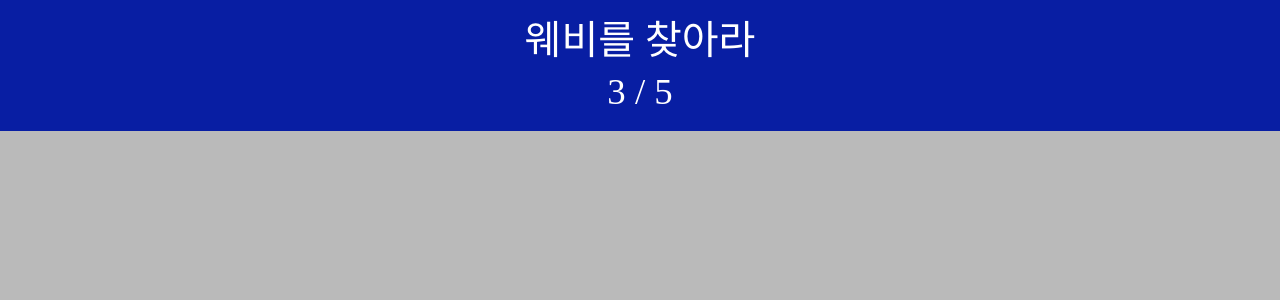
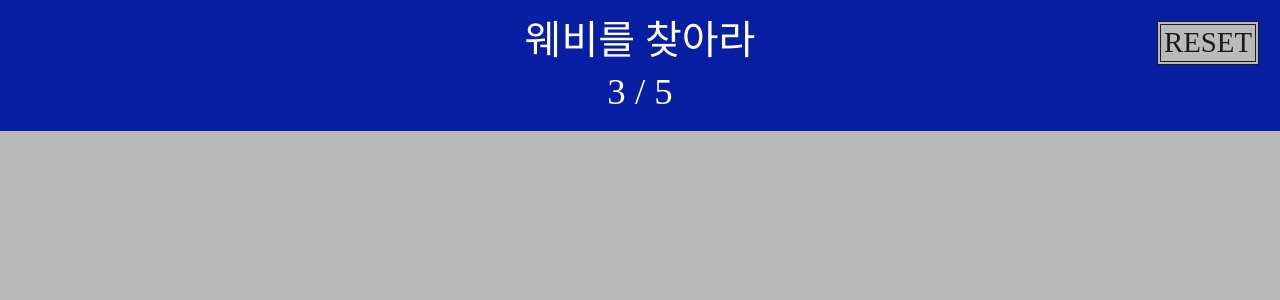
Before and after one commit to se0jinYoon/NOW-SOPT, a React (Vite) app in the folder 3주차과제/cardGame/: page / in a window 1280 px wide. Shown: the top 300 px of the page. Built offline with nearby package versions, Linux system fonts and the light colour scheme; a web font is replaced by a local one.

Commit message:
feat: reset 버튼 뷰 구현

```diff
--- a/3주차과제/cardGame/src/App.jsx
+++ b/3주차과제/cardGame/src/App.jsx
@@ -11,6 +11,7 @@
         <Header>
           <HeaderTitle>웨비를 찾아라</HeaderTitle>
           <Score>3 / 5</Score>
+          <ResetBtn>RESET</ResetBtn>
         </Header>
       </Wrapper>
     </ThemeProvider>
@@ -33,6 +34,7 @@
   color: ${({ theme }) => theme.colors.black};
 `;
 
+// header
 const Header = styled.header`
   position: absolute;
   top: 0;
@@ -58,3 +60,20 @@
   color: ${({ theme }) => theme.colors.white};
   font-size: 2.3rem;
 `;
+
+const ResetBtn = styled.button`
+  position: absolute;
+  top: 1.3rem;
+  right: 1.3rem;
+
+  text-align: center;
+
+  padding: 0.1rem 0.2rem;
+  border: 4px double ${({ theme }) => theme.colors.black};
+
+  background-color: ${({ theme }) => theme.colors.gray};
+  color: ${({ theme }) => theme.colors.black};
+
+  font-size: 1.8rem;
+  cursor: pointer;
+`;
```
